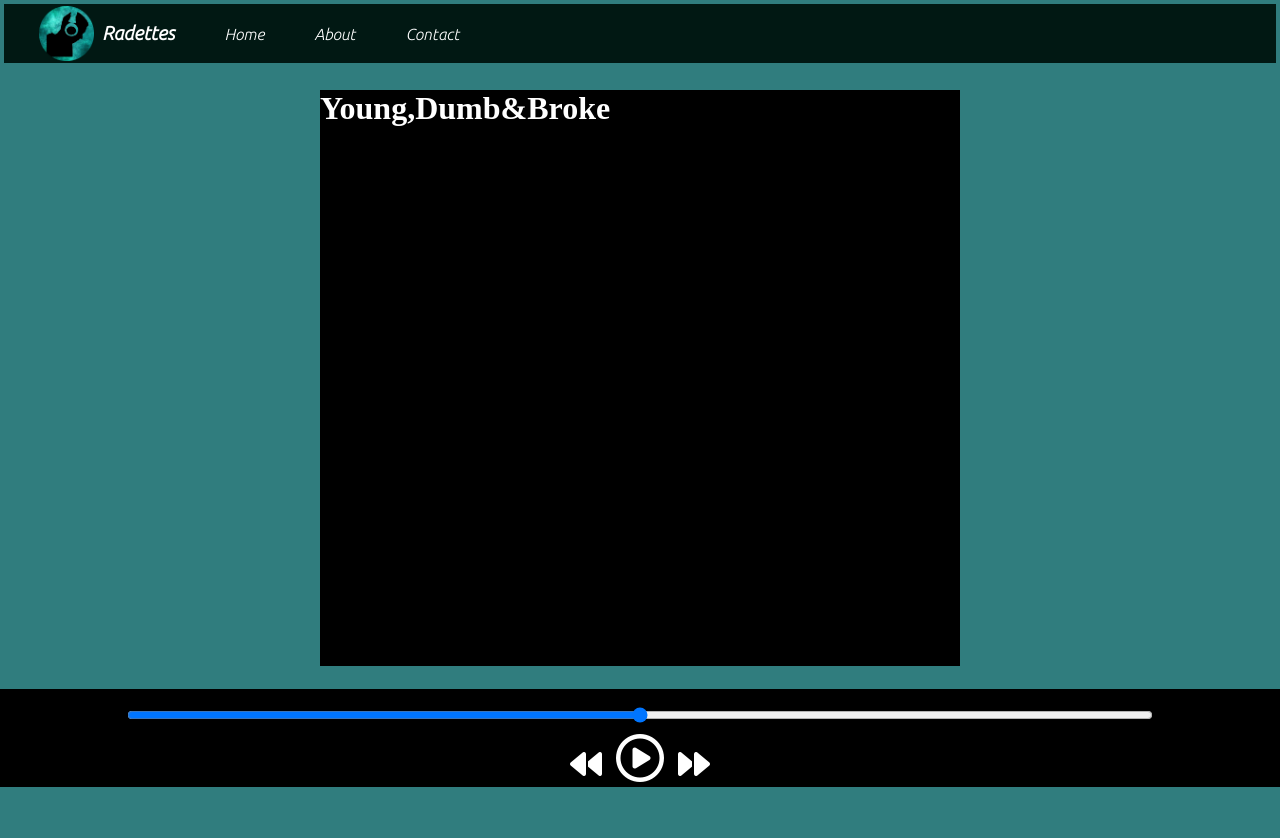
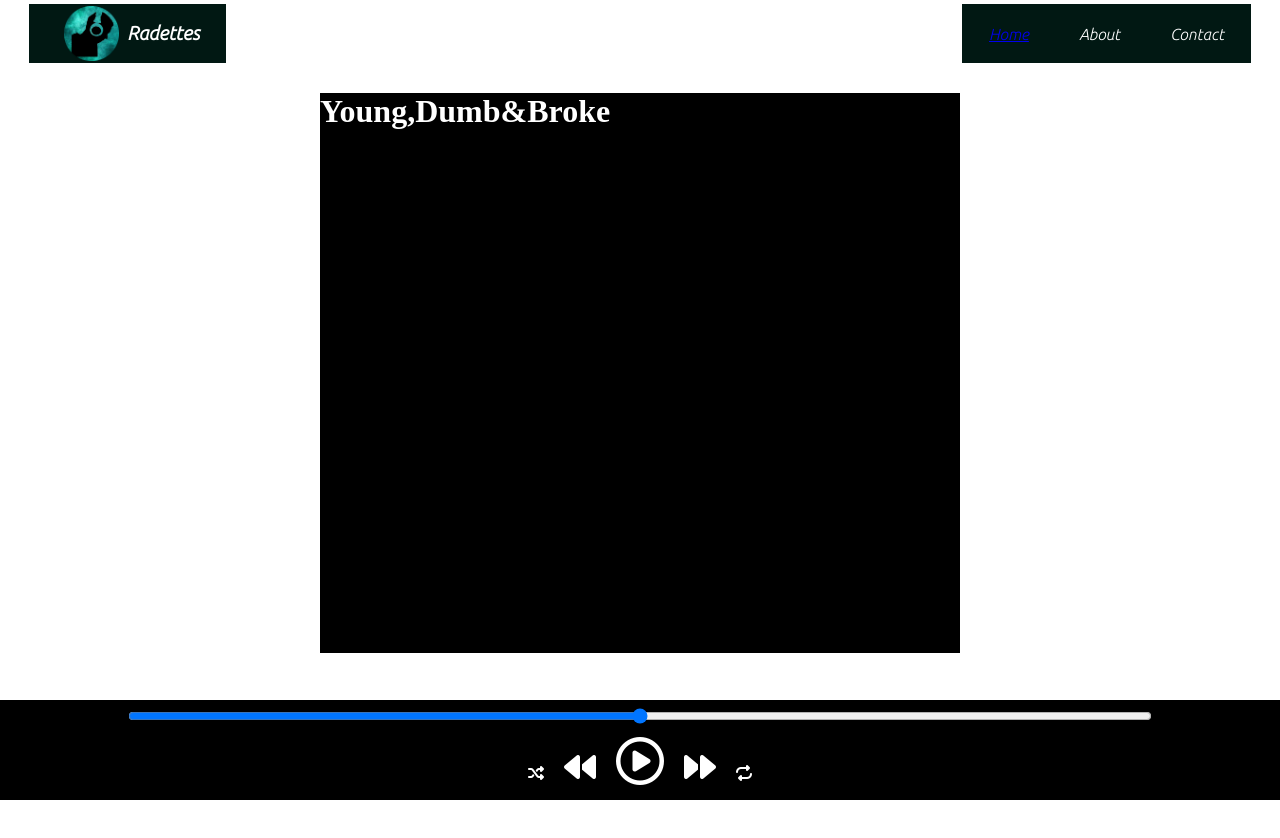
Before and after one commit to ishitaguleria/Radettes, a plain HTML site: page index.html in a window 1280 px wide. Before the commit the page ends 800 px from the top, so only its background shows below. Drawn offline with Linux system fonts and the light colour scheme; files whose address does not match are found by name.

Commit message:
Add files via upload

```diff
--- a/index.html
+++ b/index.html
@@ -12,33 +12,42 @@
         <meta name="viewport" content="width=device-width, initial-scale=1">
         <link rel="stylesheet" href="style.css">
     </head>
-    <body bgcolor="#307D7E">
+    <body>
         <!--[if lt IE 7]>
             <p class="browsehappy">You are using an <strong>outdated</strong> browser. Please <a href="#">upgrade your browser</a> to improve your experience.</p>
         <![endif]-->
 
 
 
+        <div>
         <nav>
+
+            <div class="left">
             <ul>
                 <li class="brand"><img src="images/logo-modified.png" alt= "Radettes"/> Radettes </li>
-                <li style="align-items: right;" >Home</li>
+            </ul>
+            </div>
+            <div class="right">
+            <ul>
+                <li><a href="#">Home</a></li>
                 <li>About</li>
                 <li>Contact</li>
-
             </ul>
+        </div>
         </nav>
+    </div>
     <div class="container">
         <h1>Young,Dumb&Broke</h1>
+
     </div>
     <div class="bottom">
         <input type="range" name="range" id="myProgressBar" min="0" max="100">
         <div class="icons">
-
-            <i class="fa-solid fa-2x fa-backward"></i>
-            <i class="fa-regular fa-3x fa-circle-play"></i>
-            <i class="fa-solid fa-2x fa-forward"></i>
-        </div>
+            <i class="fa-solid fa-shuffle" style="color: white;"></i>
+            <i class="fa-solid fa-2x fa-backward" style="color: white;"></i>
+            <i class="fa-regular fa-3x fa-circle-play" style="color: white;"></i>
+            <i class="fa-solid fa-2x fa-forward" style="color: white;"></i>
+            <i class="fa-solid fa-1x fa-repeat" style="color: white;"></i>        </div>
     </div>
     <script src="https://kit.fontawesome.com/40a1782265.js" crossorigin="anonymous"></script>
     <script src="" async defer></script>
--- a/style.css
+++ b/style.css
@@ -2,7 +2,7 @@
 @import url('https://fonts.googleapis.com/css2?family=Varela:ital,wght@1,300&Rounddisplay=swap');
 
 body{
-  background-image:antiquewhite;
+  background-color: white;
 }
 *{
   margin: 0;
@@ -25,6 +25,14 @@ nav ul li{
   padding: 0 25px;
   float: left;
 }
+.left{
+  padding: 0 25px;
+  float: left;
+}
+.right{
+  padding: 0 25px;
+  float: right;
+}
 .brand img{
   width: 55px;
   padding: 0 8px ;
@@ -37,35 +45,34 @@ nav ul li{
   font-size: 1.2rem;
 }
 .container{
-  min-height: 72vh;
+  min-height: 70vh;
   background-color: black;
   color: white;
-  display: flexbox;
-  margin: 23px auto;
+  display: flex;
+  margin: 85px auto;
   width: 50%;
+
 }
 .bottom{
-  position: sticky;
-  height: 98px;
+  position:sticky;
+  height: 100px;
   background-color: black;
-  color: white;
+  color:white;
   bottom:0;
   display: flex;
   justify-content: center;
   align-items: center;
   text-align: center;
   flex-direction: column;
-  margin: 12px 0;
+  margin: 8px 0;
 }
 .icons{
-  margin-bottom:0px;
-  padding: 5px;
+  margin-top:5px;
 }
-i{
-  padding: 5px;
+.icons i{
+  cursor: pointer;
+  padding: 8px;
 }
 #myProgressBar{
   width: 80vw;
-  margin-top: 22px;
-  padding: 1px;
 }
```
